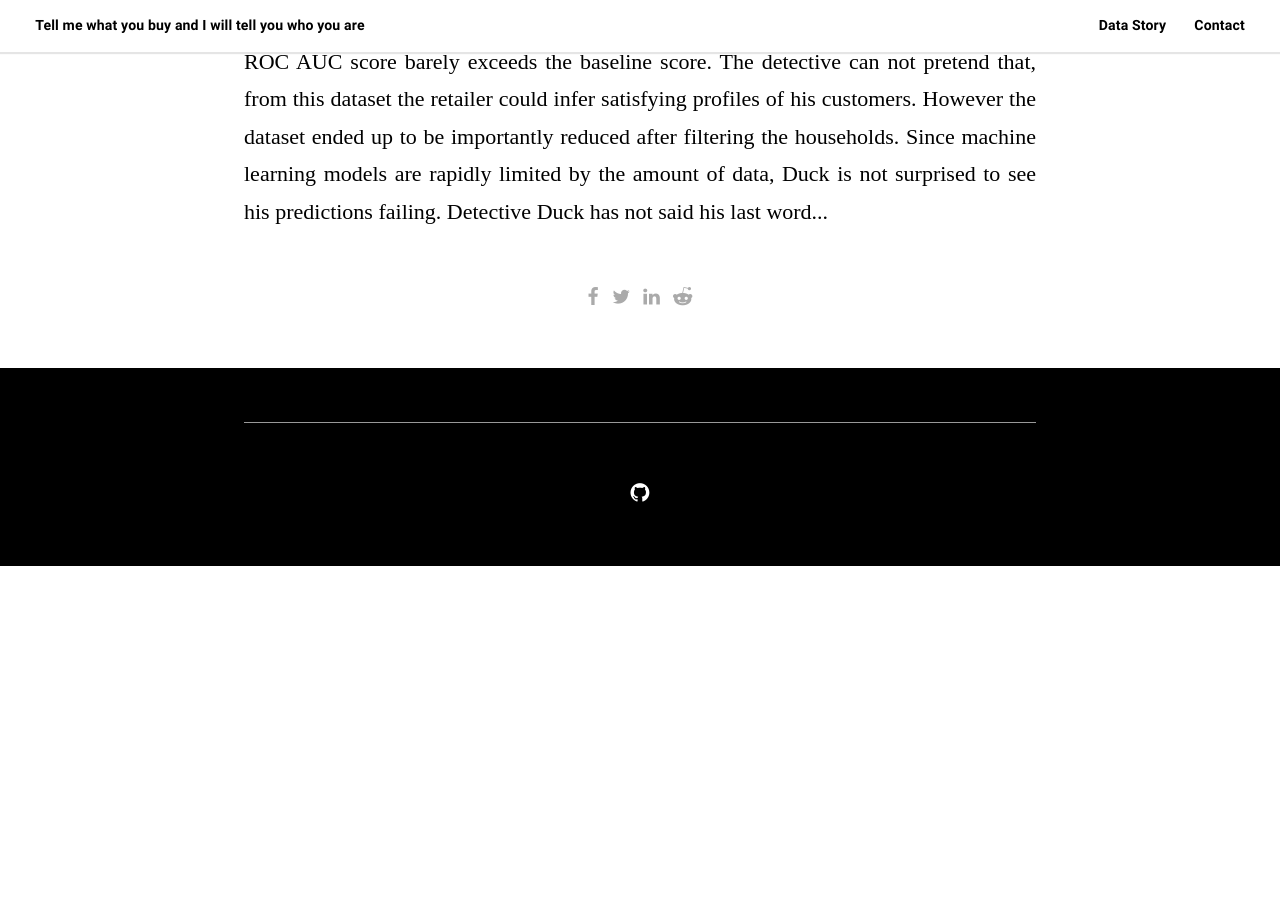
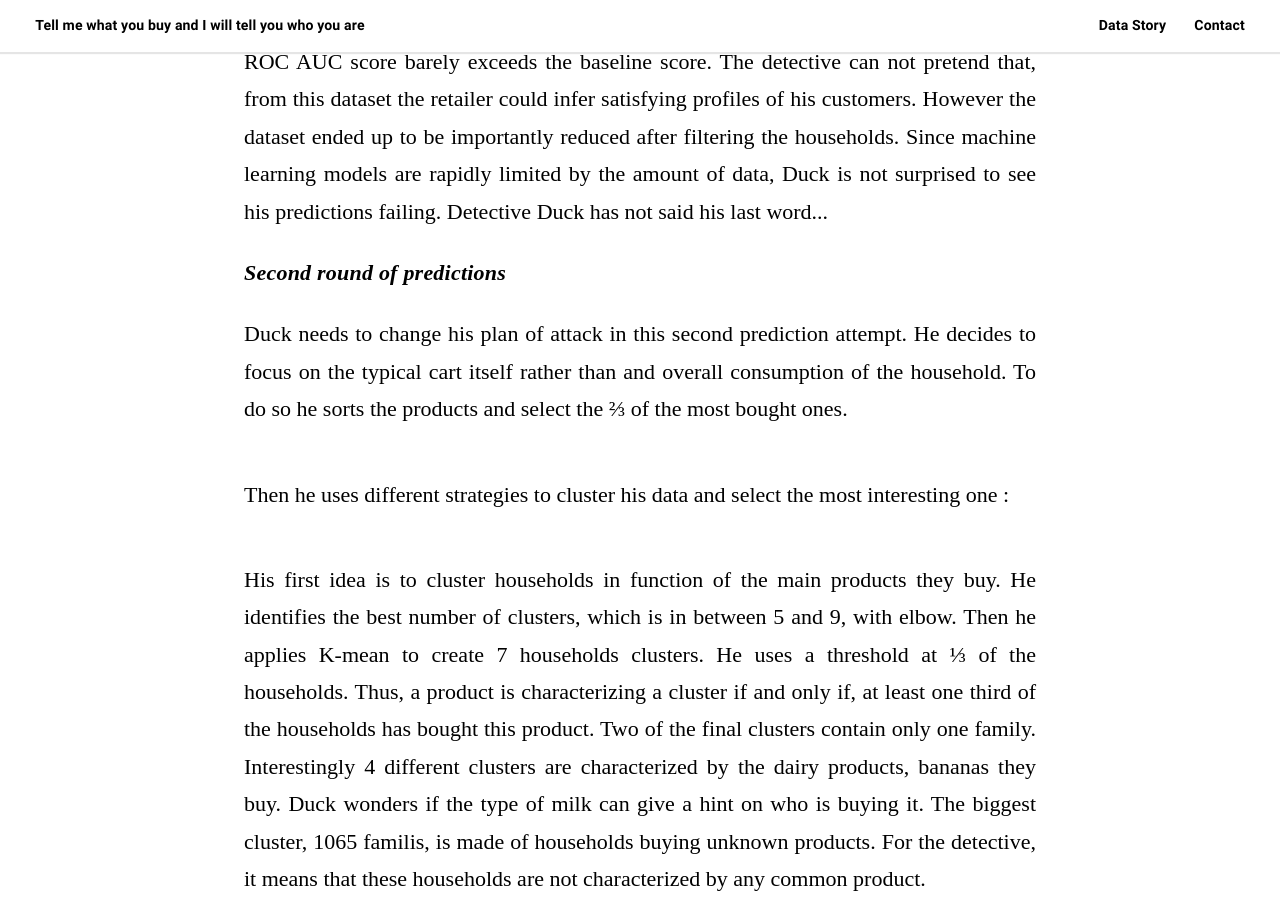
Before and after one commit to marvande/website_ada_bubble582, a Jekyll site: the page built from _posts/2019-12-13-data_story.md, in a window 1280 px wide and 900 px high, scrolled down 6821 px. Built offline with Jekyll 4.4.1, drawn with Linux system fonts in a browser that asks for light colours; some web fonts are replaced; before the commit the page ends 7387 px from its top, so only the background shows below that; some of the changed text lies outside the part shown.

Commit message:
add corrplots

```diff
--- a/_posts/2019-12-13-data_story.md
+++ b/_posts/2019-12-13-data_story.md
@@ -89,7 +89,23 @@
 For Duck, this first analysis is a good new. It means that the retailer can not find any correlation in between the product's type and the household's features. Of course, everybody needs to buy vegetables, meat, dairy products and beverages. That is why he can not find interesting patterns among the most common commodities. Outliers, in these distributions, might represent extreme diets (like vegetarianism or allergies).
 </p>
 
-<p><i>First random forest to predict family's profile</i></p>
+<p><i>A random forest to predict family's profile</i></p>
 <p>
 Duck is not the kind of people giving up when he gets weak correlations, he is a resourceful detective. He tries to build a predictive model to effectively show if it is possible to infer the family’s profile from its consumption. First he fits a decision tree with a 0.25/0.75 test/training split. The results for this prediction work are pretty bad. The ROC AUC score barely exceeds the baseline score. The detective can not pretend that, from this dataset the retailer could infer satisfying profiles of his customers. However the dataset ended up to be importantly reduced after filtering the households. Since machine learning models are rapidly limited by the amount of data, Duck is not surprised to see his predictions failing. Detective Duck has not said his last word...
 </p>
+
+<p><em><strong>Second round of predictions</strong></em></p>
+<p>
+Duck needs to change his plan of attack in this second prediction attempt. He decides to focus on the typical cart itself rather than and overall consumption of the household. To do so he sorts the products and select the ⅔ of the most bought ones.
+<p>
+<p>
+Then he uses different strategies to cluster his data and select the most interesting one :
+<p>
+<p>
+His first idea is to cluster households in function of the main products they buy. He identifies the best number of clusters, which is in between 5 and 9, with elbow. Then he applies K-mean to create 7 households clusters. He uses a threshold at ⅓  of the households. Thus, a product is characterizing a cluster if and only if, at least one third of the households has bought this product. Two of the final clusters contain only one family. Interestingly 4 different clusters are characterized by the dairy products, bananas they buy. Duck wonders if the type of milk can give a hint on who is buying it. The biggest cluster, 1065 familis, is made of households buying unknown products. For the detective, it means that these households are not characterized by any common product.
+<p>
+<p>
+His second idea is reducing the dataset of "the average amount of products bought per label by the household"'s dimensions using SVD. After the reduction, two dimensions explain 58% of the variance. The detective then plots the data along these two dimensions to see if he can observe some clusters. However he can not see clear clusters that could predict a certain demographic.
+<p>
+
+<img class="center" src="{{ "/assets/images/BAD-corrplots.png" | absolute_url }}" alt="Markdown Monster icon" width = "3600" height = "2000" />
```
Also changed, not shown: assets/images/BAD-corrplots.png (added).
